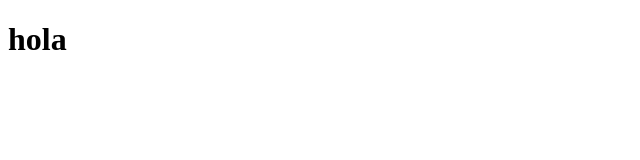
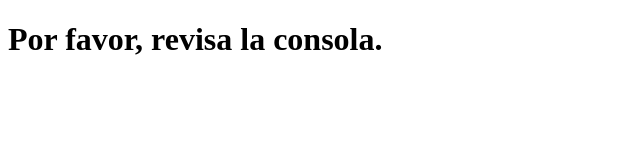
Before and after one commit to krieger1997/indiv2mod4, a website built with Vite: page index.html in a window 1280 px wide. Shown: the whole page, without its empty margins (0-640 px from the left). Built offline with nearby package versions, Linux system fonts and the light colour scheme.

Commit message:
cambio h1

```diff
--- a/index.html
+++ b/index.html
@@ -7,7 +7,7 @@
   <title>Gastronomía Market</title>
 </head>
 <body>
- <h1>hola</h1>
+ <h1>Por favor, revisa la consola.</h1>
 
 
   <script type="module" src="./src/js/main.js"></script>
```
